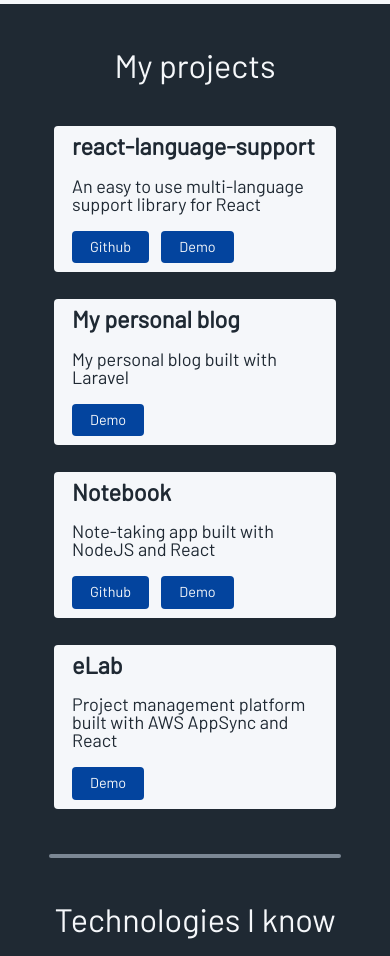
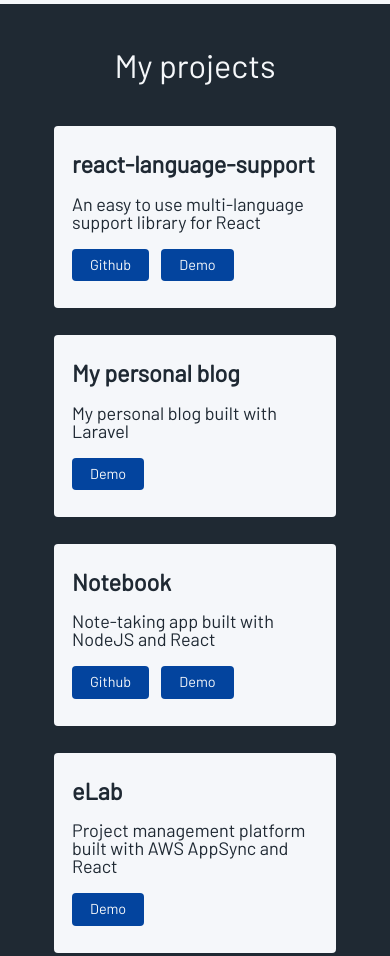
Before and after one commit to hututudor/landing-page-2020, a plain HTML site: page index.html in a window 390 px wide. Shown: the part 840-1796 px from the top of the page. Drawn offline with nearby package versions, Linux system fonts and the light colour scheme.

Commit message:
Mobile optimization

```diff
--- a/styles/index.css
+++ b/styles/index.css
@@ -229,7 +229,7 @@ body {
   color: var(--cool-grey-900);
   border-radius: 4px;
   margin-bottom: 3rem;
-  padding: 1rem 2rem;
+  padding: 3rem 2rem;
 }
 
 .project-mobile-screen-title {
```
